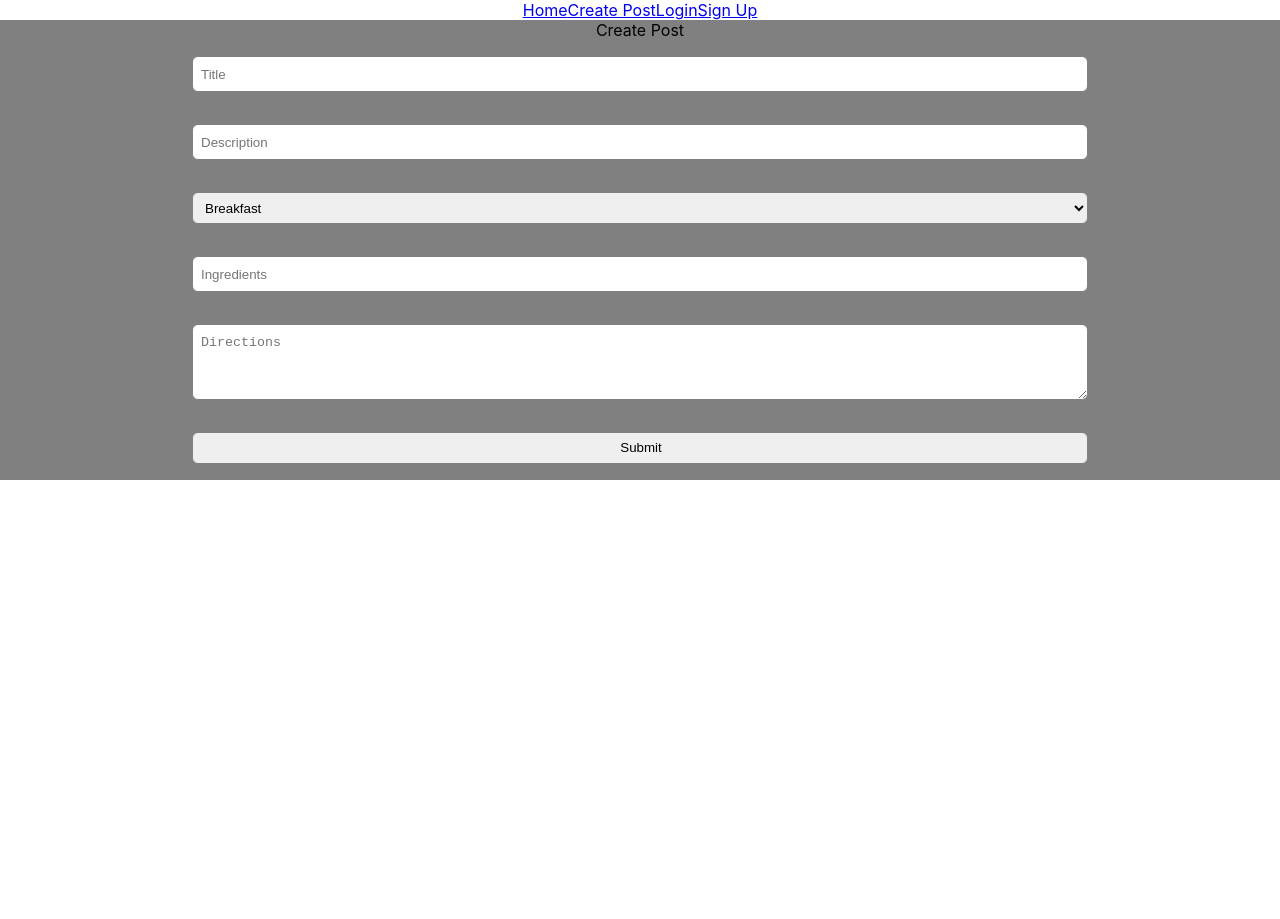
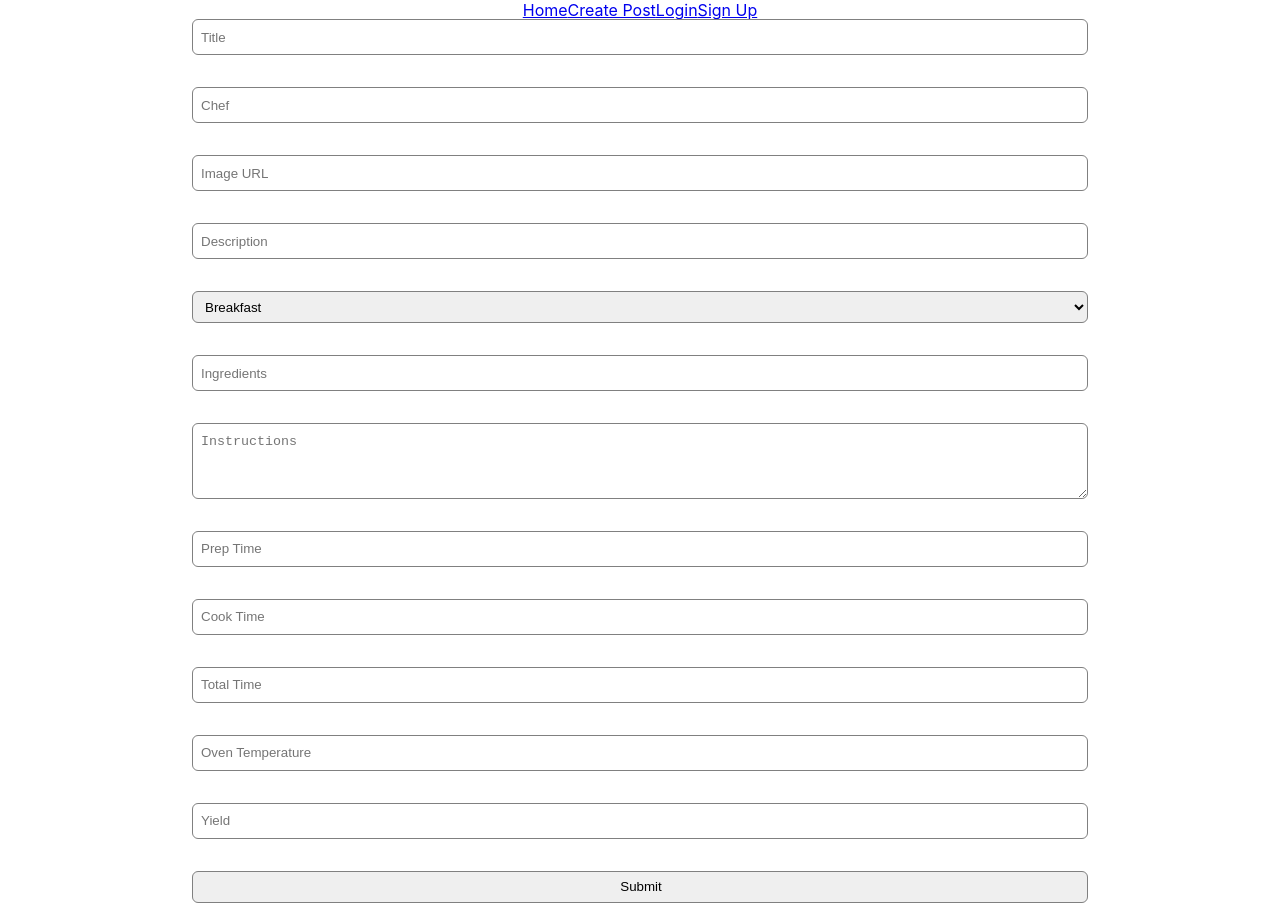
Before and after one commit to BW-Chef-Portfolio-Oct-21-25/front-end, a React (Create React App) app in the folder chefportfolio/: page /createpost in a window 1280 px wide. Before the commit the page ends 800 px from the top, so only its background shows below. Built offline with nearby package versions, Linux system fonts and the light colour scheme.

Commit message:
Added more form fields for recipe

```diff
--- a/chefportfolio/src/components/CreatePost.jsx
+++ b/chefportfolio/src/components/CreatePost.jsx
@@ -1,13 +1,15 @@
-import React, { useRef } from "react";
+import React, { useRef, useState } from "react";
 import { connect } from "react-redux";
 import axios from "axios";
 import * as actionCreators from "../state/actionCreators";
 import styled from "styled-components";
 
 const StyledCreatePost = styled.div`
-display: flex;
-
-background-color: grey;
+  display: flex;
+  width: 100vw;
+  height: 100vh;
+  justify-content: center;
+  align-items: center;
   form {
     display: flex;
     flex-direction: column;
@@ -33,23 +35,36 @@ background-color: grey;
 `;
 
 export function CreatePost(props) {
+  const imgURL = useRef();
   const title = useRef();
+  const chef = useRef();
   const mealType = useRef();
   const ingredient = useRef();
   const directions = useRef();
   const description = useRef();
+  const prep_time = useRef();
+  const cook_time = useRef();
+  const total_time = useRef();
+  const oven_temp = useRef();
+  const yieldRef = useRef();
 
   function createPost(e) {
     e.preventDefault();
     axiosWithAuth()
       .post("https://bwchefportfolio.herokuapp.com/api/users/post", {
+        imgURL: imgURL.current.value,
         title: title.current.value,
+        chef: chef.current.value,
         meal_type: mealType.current.value,
         ingredient: ingredient.current.value,
         ingredient_id: 4,
         chef_id: 4,
         directions: directions.current.value,
-        description: description.current.value
+        description: description.current.value,
+        prep_time: prep_time.current.value,
+        cook_time: cook_time.current.value,
+        oven_temperature: oven_temp.current.value,
+        yield: yieldRef.current.value,
       })
       .then(res => {
         actionCreators.newPost(res.data.post);
@@ -77,8 +92,10 @@ export function CreatePost(props) {
   return (
     <StyledCreatePost>
       <form>
-        Create Post
+        <h1>Create Post</h1>
         <input name="title" placeholder="Title" ref={title} />
+        <input name="chef" placeholder="Chef" ref={chef} />
+        <input name="imgURL" placeholder="Image URL" ref={imgURL} />
         <input name="description" placeholder="Description" ref={description} />
         <select ref={mealType}>
           <option>Breakfast</option>
@@ -87,7 +104,16 @@ export function CreatePost(props) {
           <option>Dessert</option>
         </select>
         <input name="ingredient" placeholder="Ingredients" ref={ingredient} />
-        <textarea name="directions" placeholder="Directions" ref={directions} />
+        <textarea
+          name="directions"
+          placeholder="Instructions"
+          ref={directions}
+        />
+        <input name="prep_time" placeholder="Prep Time" ref={prep_time} />
+        <input name="cook_time" placeholder="Cook Time" ref={cook_time} />
+        <input name="total_time" placeholder="Total Time" ref={total_time} />
+        <input name="oven_temp" placeholder="Oven Temperature" ref={oven_temp} />
+        <input name="yield" placeholder="Yield" ref={yieldRef} />
         <button onClick={createPost}>Submit</button>
       </form>
     </StyledCreatePost>
```
